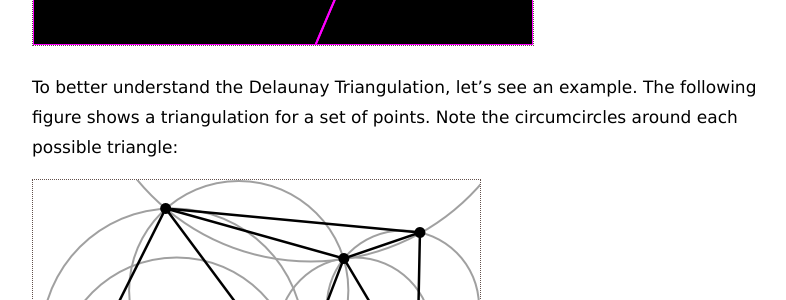
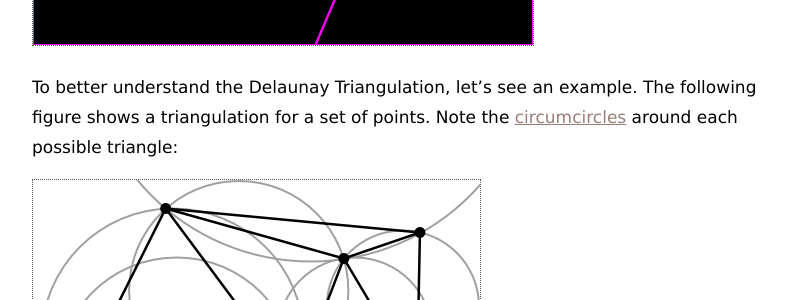
Before and after one commit to meemoo/meemoo.github.io, a Jekyll site: the page built from _posts/2014-07-14-noflo-geometry.markdown, in a window 1280 px wide and 900 px high, scrolled down 1469 px. Shown: the part 183-483 px from the top of the window, without its empty margins (233-1019 px from the left). Built offline with Jekyll 4.4.1, drawn with Linux system fonts in a browser that asks for light colours; Markdown is read by kramdown in place of the engine named in the settings; comment, search, counter and statistics services are not loaded; part of the change alters nothing that is shown.

```diff
--- a/_posts/2014-07-14-noflo-geometry.markdown
+++ b/_posts/2014-07-14-noflo-geometry.markdown
@@ -19,7 +19,7 @@ Other examples follow:
 
 ![Voronoi and Delaunay](http://meemoo.org/images/delaunay_voronoi.gif)
 
-To better understand the Delaunay Triangulation, let's see an example. The following figure shows a triangulation for a set of points. Note the circumcircles around each possible triangle:
+To better understand the Delaunay Triangulation, let's see an example. The following figure shows a triangulation for a set of points. Note the [circumcircles](http://en.wikipedia.org/wiki/Circumscribed_circle) around each possible triangle:
 
 ![Delaunay right example (modified from Wikipedia)](http://meemoo.org/images/delaunay_right.png)
 
```
